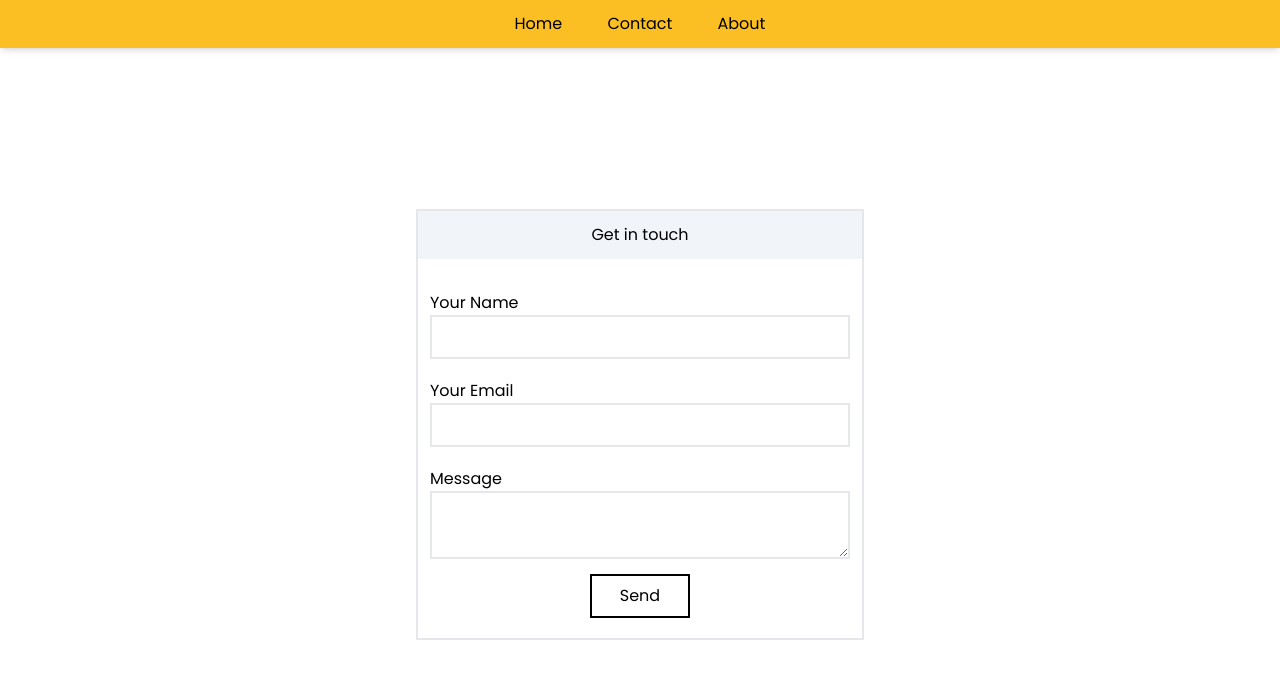
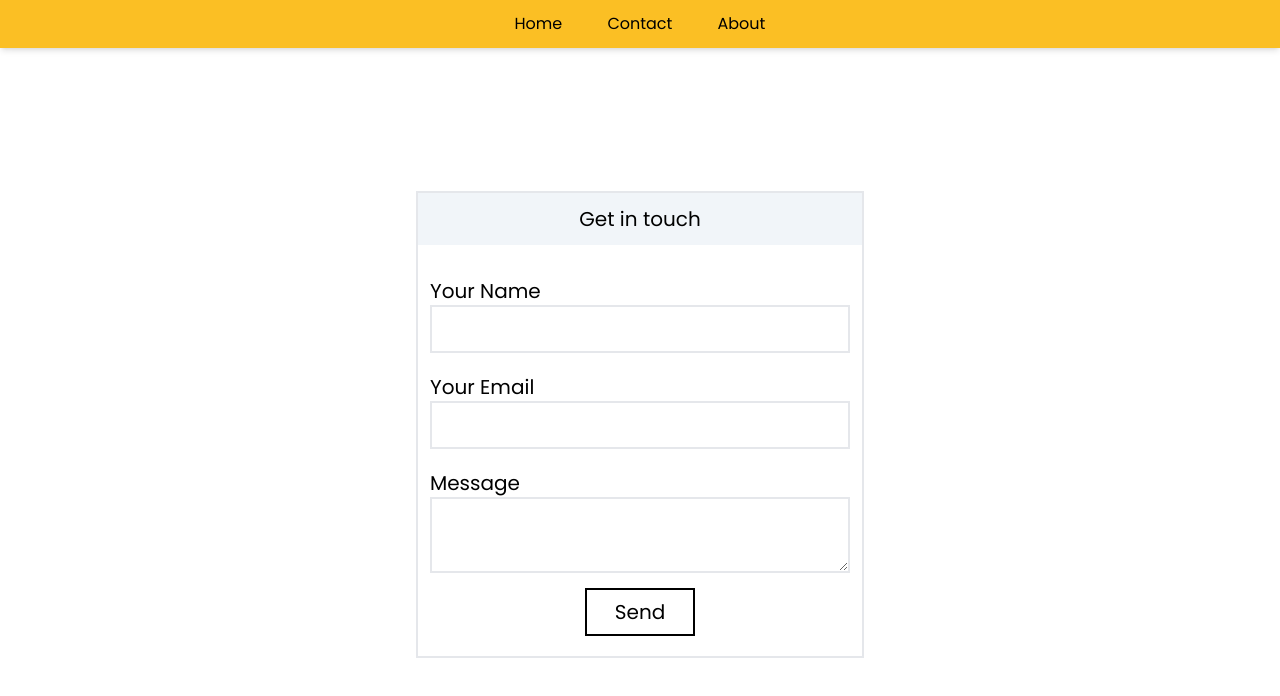
Before and after one commit to Amaterasu10/react-portfolio-vite, a React (Vite) app: page /contact in a window 1280 px wide. Shown: the top 696 px of the page. Built offline with nearby package versions, Linux system fonts and the light colour scheme.

Commit message:
applied text className at contact.jsx and adjusted its contact form max-w to lg when at 4K screen

```diff
--- a/src/routes/Contact.jsx
+++ b/src/routes/Contact.jsx
@@ -3,12 +3,12 @@ import React from 'react'
 export default function Contact() {
   return (
     <div className="min-h-screen h-fit grid-center pt-12 p-5">
-      <div className='w-full max-w-md mt-5'>
+      <div className='w-full max-w-md 2xl:max-w-screen-lg mt-5'>
         <form
         name="contact"
         method="POST"
         data-netlify="true"
-        className='w-full border-2 grid-center'
+        className='w-full border-2 grid-center text'
         >
           <input type="hidden" name="form-name" value="contact" />
           <div className='bg-slate-100 w-full p-3 text-center'>
```
